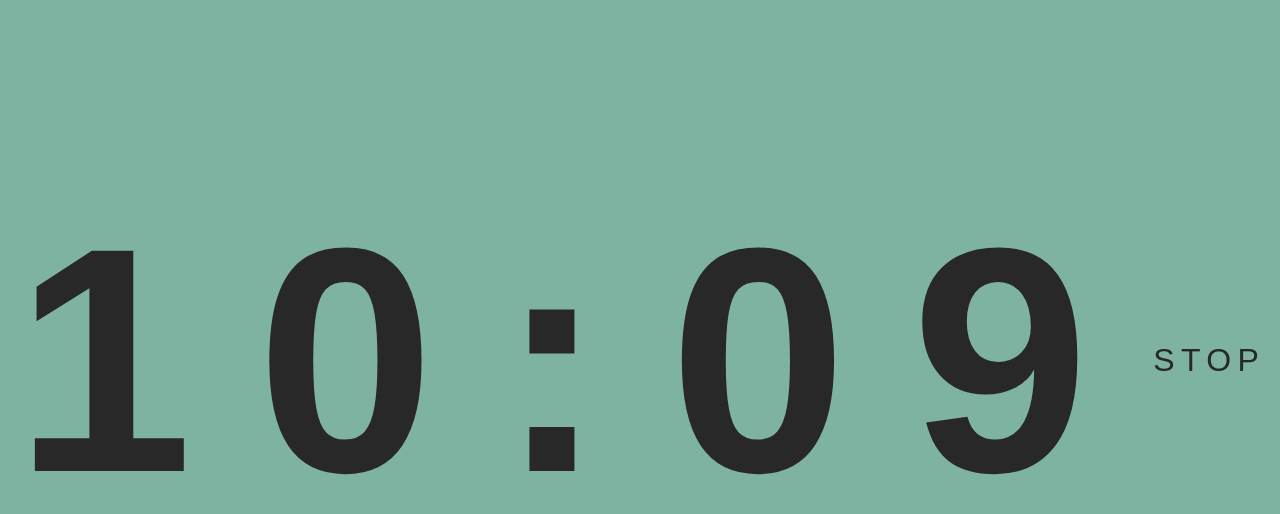
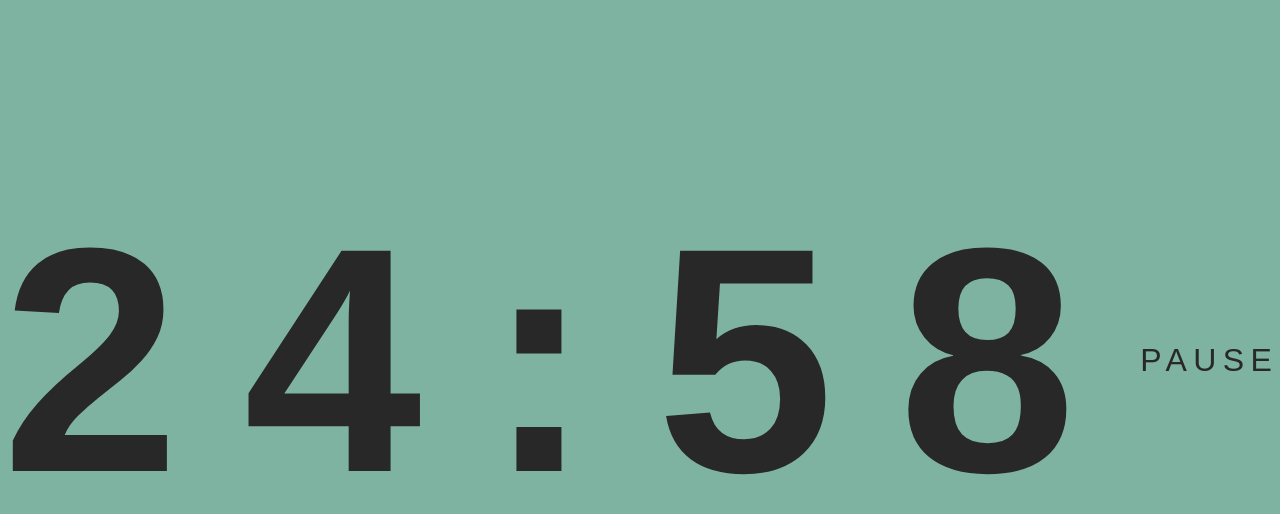
Before and after one commit to acm-sp85/pomodoro-time, a React (Create React App) app in the folder client/: page / in a window 1280 px wide. Both pictures are taken after a click on the element "START". Shown: the top 514 px of the page. Built offline with nearby package versions, Linux system fonts and the light colour scheme; a web font is replaced by a local one.

Commit message:
added Pause functionality

```diff
--- a/client/src/components/Timer.js
+++ b/client/src/components/Timer.js
@@ -1,9 +1,10 @@
 import React, { useState } from 'react';
 
 function Timer() {
-  let [seconds, setSeconds] = useState(11);
-  let [minutes, setMinutes] = useState(10);
+  let [seconds, setSeconds] = useState('00');
+  let [minutes, setMinutes] = useState('25');
   let [toggle, setToggle] = useState(false);
+  let [startTimer, setStartTimer] = useState();
   let countDown = () => {
     if (seconds > 0 && minutes >= 0) {
       if (seconds <= 10) {
@@ -22,19 +23,40 @@ function Timer() {
     } else {
     }
   };
+
+  const timer = () => {
+    if (!toggle) {
+      console.log('start');
+      setToggle((toggle = !toggle));
+      setStartTimer(setInterval(countDown, 1000));
+    } else {
+      clearInterval(startTimer);
+      console.log('stop');
+      setToggle((toggle = !toggle));
+    }
+  };
+  const reset = () => {
+    console.log('reset');
+  };
   return (
     <div>
       <div className="main-container">
         <h3 className="timer-numbers">{`${minutes}:${seconds}`}</h3>
-        <p
-          className="start-button"
-          onClick={() => {
-            setInterval(countDown, 1000);
-            setToggle((toggle = !toggle));
-          }}
-        >
-          {toggle ? 'STOP' : 'START'}
-        </p>
+
+        {toggle ? (
+          <p className="start-button" onClick={timer}>
+            PAUSE
+          </p>
+        ) : (
+          <div>
+            <p className="start-button" onClick={timer}>
+              START
+            </p>
+            {/* <p className="start-button" onClick={reset}>
+              RESET
+            </p> */}
+          </div>
+        )}
       </div>
     </div>
   );
```
